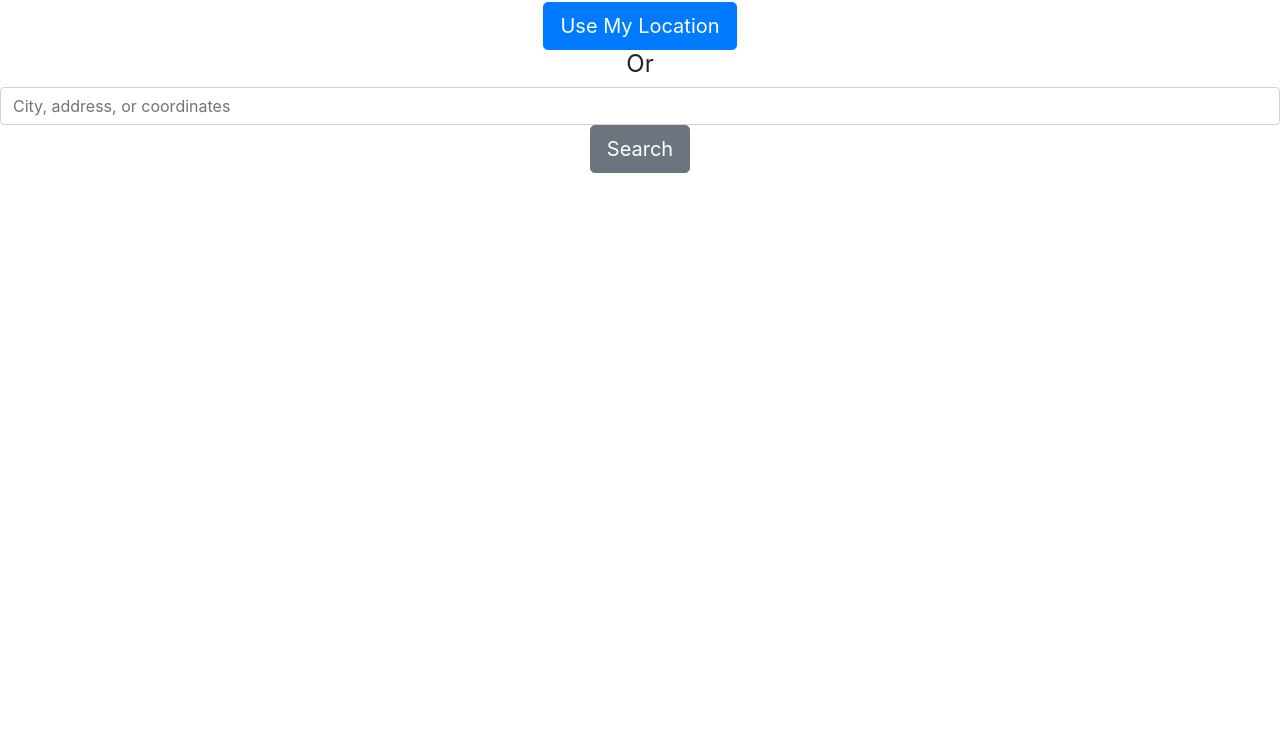
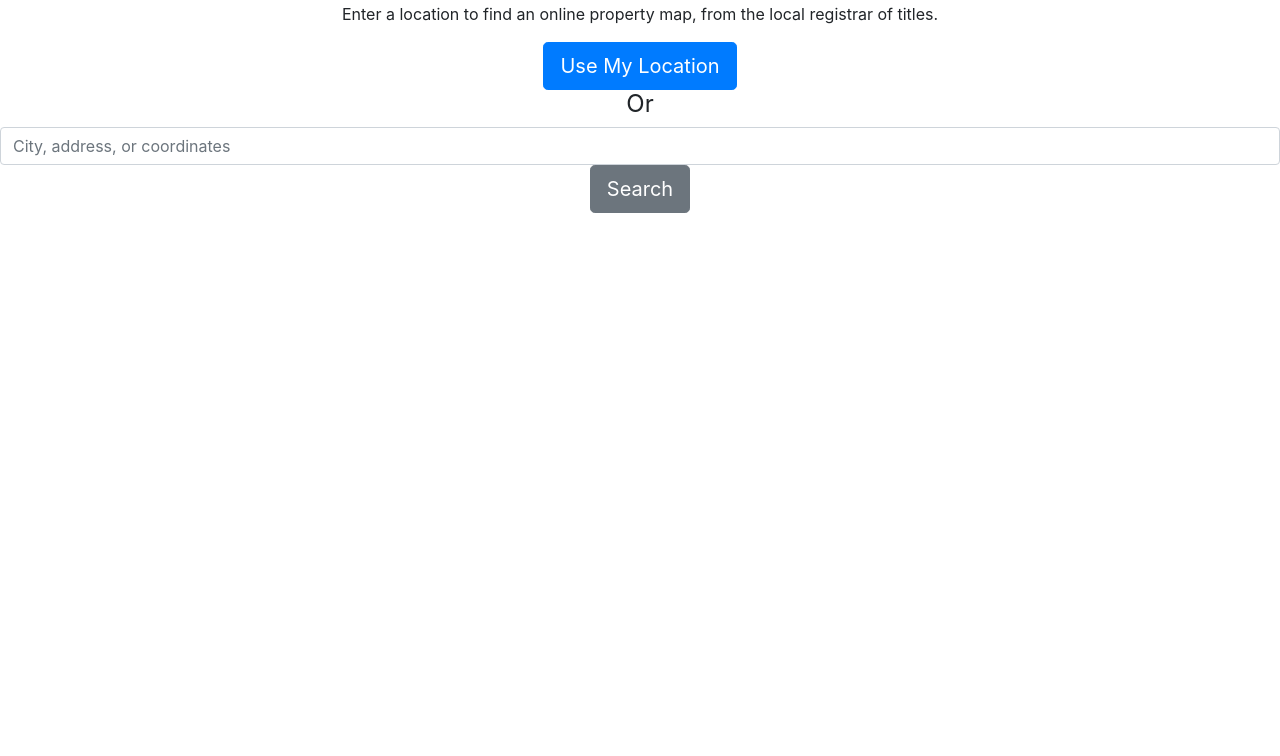
Before and after one commit to divergentdave/registrars, a website built with webpack: page webapp/src/index.ejs in a window 1280 px wide. Shown: the part 44-800 px from the top of the page. Built offline with nearby package versions, Linux system fonts and the light colour scheme.

Commit message:
Add another line of instruction to the webpage

```diff
--- a/webapp/src/index.ejs
+++ b/webapp/src/index.ejs
@@ -12,6 +12,7 @@
     </div>
   </noscript>
   <h1 class="h2">Look up the property map for any location</h1>
+  <div class="mb-3">Enter a location to find an online property map, from the local registrar of titles.</div>
   <button id="geolocation-button" type="submit" class="btn btn-lg btn-primary">Use My Location</button>
   <h2 class="h4 font-weight-normal">Or</h2>
   <label for="geocode-input" class="sr-only">City, address, or coordinates</label>
```
